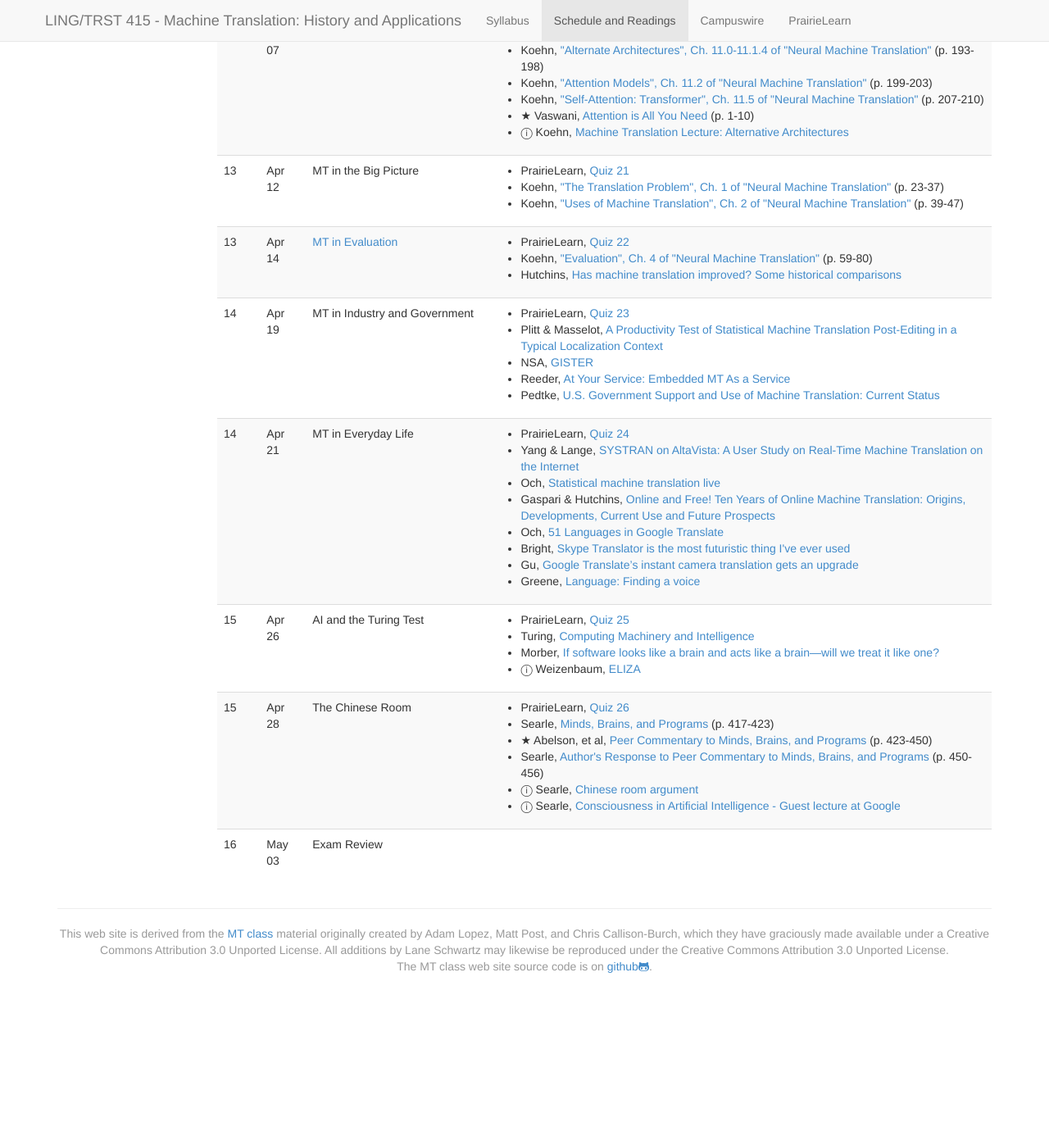
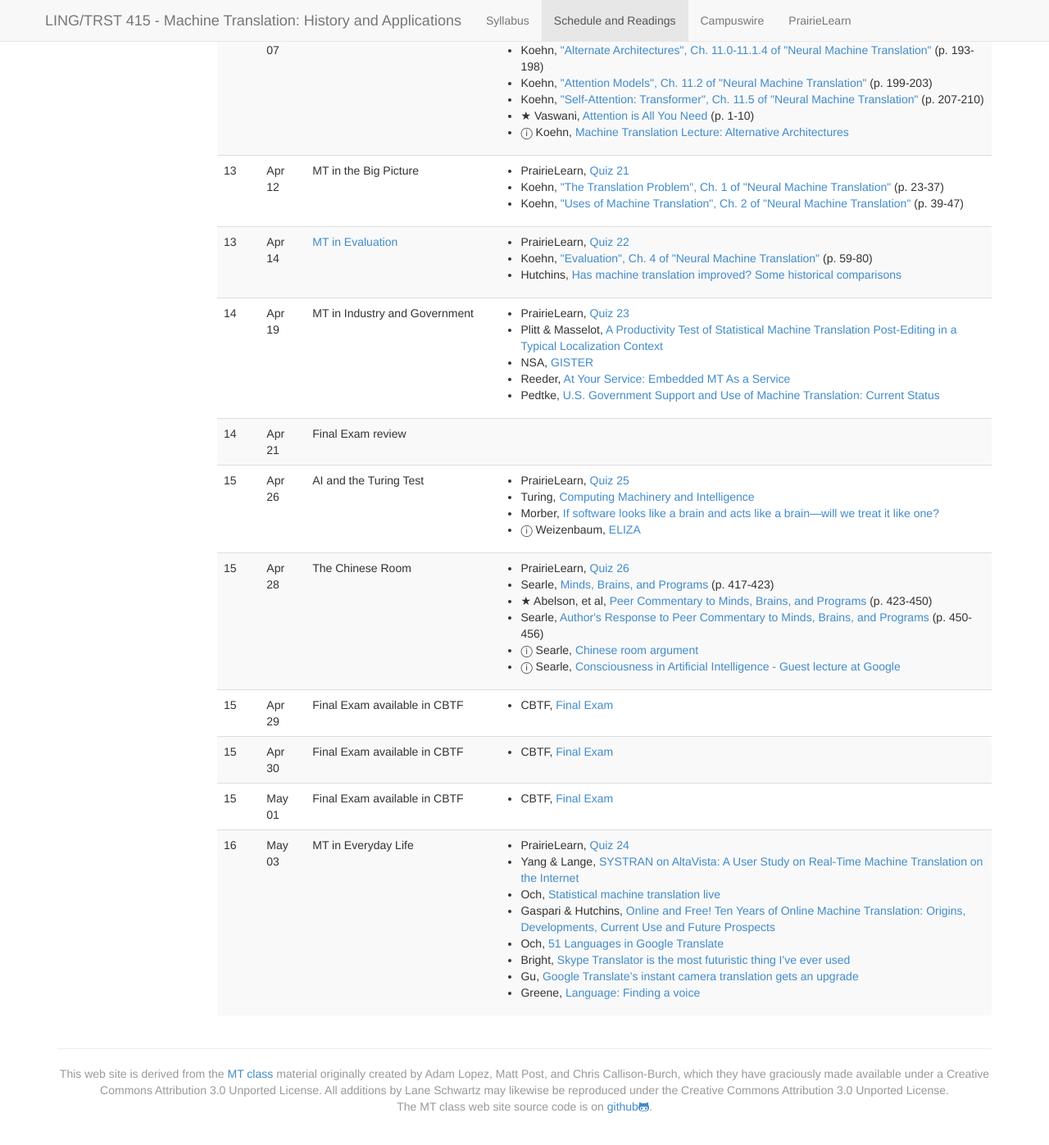
Before and after one commit to 2022-Spring-UIUC-LING415/2022-Spring-UIUC-LING415.github.io, a Jekyll site: the page built from schedule.md, in a window 1280 px wide and 1400 px high, scrolled down 3046 px. Shown: the top 1397 px of the window at 82% size. Built offline with Jekyll 4.4.1, drawn with Linux system fonts in a browser that asks for light colours; nearby versions of some CDN libraries; before the commit the page ends 4275 px from its top, so only the background shows below that.

Commit message:
Update schedule.yaml

```diff
--- a/_data/schedule.yaml
+++ b/_data/schedule.yaml
@@ -699,41 +699,7 @@
 -
   week: 14
   date: 2020-04-21
-  title: "MT in Everyday Life"
-  lecturer: Lane Schwartz
-  reading:
-    -
-      author: PrairieLearn
-      title: Quiz 24
-      url: https://www.prairielearn.org/pl/course_instance/129005
-    -
-      author: "Yang & Lange"
-      title: "SYSTRAN on AltaVista: A User Study on Real-Time Machine Translation on the Internet"
-      url: http://link.springer.com.proxy2.library.illinois.edu/content/pdf/10.1007%2F3-540-49478-2_25.pdf
-    -
-      author: Och
-      title: "Statistical machine translation live"
-      url: http://googleresearch.blogspot.com/2006/04/statistical-machine-translation-live.html
-    -
-      author: "Gaspari & Hutchins"
-      title: "Online and Free! Ten Years of Online Machine Translation: Origins, Developments, Current Use and Future Prospects"
-      url: https://aclanthology.org/www.mt-archive.info/MTS-2007-Gaspari-1.pdf
-    -
-      author: Och
-      title: "51 Languages in Google Translate"
-      url: http://googleresearch.blogspot.com/2009/08/51-languages-in-google-translate.html
-    -
-      author: Bright
-      title: "Skype Translator is the most futuristic thing I've ever used"
-      url: https://web.archive.org/web/20141229133819/http://arstechnica.com/information-technology/2014/12/skype-translator-is-the-most-futuristic-thing-ive-ever-used/
-    -
-      author: Gu
-      title: "Google Translate’s instant camera translation gets an upgrade"
-      url: https://www.blog.google/products/translate/google-translates-instant-camera-translation-gets-upgrade/
-    -
-      author: Greene
-      title: "Language: Finding a voice"
-      url: https://web.archive.org/web/20170107005106/http://www.economist.com/technology-quarterly/2017-05-01/language
+  title: Final Exam review
 -
   week: 15
   date: 2020-04-26
@@ -794,7 +760,67 @@
       url: https://www.youtube.com/watch?v=rHKwIYsPXLg
       optional: true
 -
+  week: 15
+  date: 2020-04-29
+  title: Final Exam available in CBTF
+  reading:
+   -
+    author: CBTF
+    title: Final Exam
+    url: https://cbtf.engr.illinois.edu/
+-
+  week: 15
+  date: 2020-04-30
+  title: Final Exam available in CBTF
+  reading:
+   -
+    author: CBTF
+    title: Final Exam
+    url: https://cbtf.engr.illinois.edu/
+-
+  week: 15
+  date: 2020-05-01
+  title: Final Exam available in CBTF
+  reading:
+   -
+    author: CBTF
+    title: Final Exam
+    url: https://cbtf.engr.illinois.edu/
+-
   week: 16
   date: 2020-05-03
-  title: Exam Review
+  title: "MT in Everyday Life"
   lecturer: Lane Schwartz
+  reading:
+    -
+      author: PrairieLearn
+      title: Quiz 24
+      url: https://www.prairielearn.org/pl/course_instance/129005
+    -
+      author: "Yang & Lange"
+      title: "SYSTRAN on AltaVista: A User Study on Real-Time Machine Translation on the Internet"
+      url: http://link.springer.com.proxy2.library.illinois.edu/content/pdf/10.1007%2F3-540-49478-2_25.pdf
+    -
+      author: Och
+      title: "Statistical machine translation live"
+      url: http://googleresearch.blogspot.com/2006/04/statistical-machine-translation-live.html
+    -
+      author: "Gaspari & Hutchins"
+      title: "Online and Free! Ten Years of Online Machine Translation: Origins, Developments, Current Use and Future Prospects"
+      url: https://aclanthology.org/www.mt-archive.info/MTS-2007-Gaspari-1.pdf
+    -
+      author: Och
+      title: "51 Languages in Google Translate"
+      url: http://googleresearch.blogspot.com/2009/08/51-languages-in-google-translate.html
+    -
+      author: Bright
+      title: "Skype Translator is the most futuristic thing I've ever used"
+      url: https://web.archive.org/web/20141229133819/http://arstechnica.com/information-technology/2014/12/skype-translator-is-the-most-futuristic-thing-ive-ever-used/
+    -
+      author: Gu
+      title: "Google Translate’s instant camera translation gets an upgrade"
+      url: https://www.blog.google/products/translate/google-translates-instant-camera-translation-gets-upgrade/
+    -
+      author: Greene
+      title: "Language: Finding a voice"
+      url: https://web.archive.org/web/20170107005106/http://www.economist.com/technology-quarterly/2017-05-01/language
```
